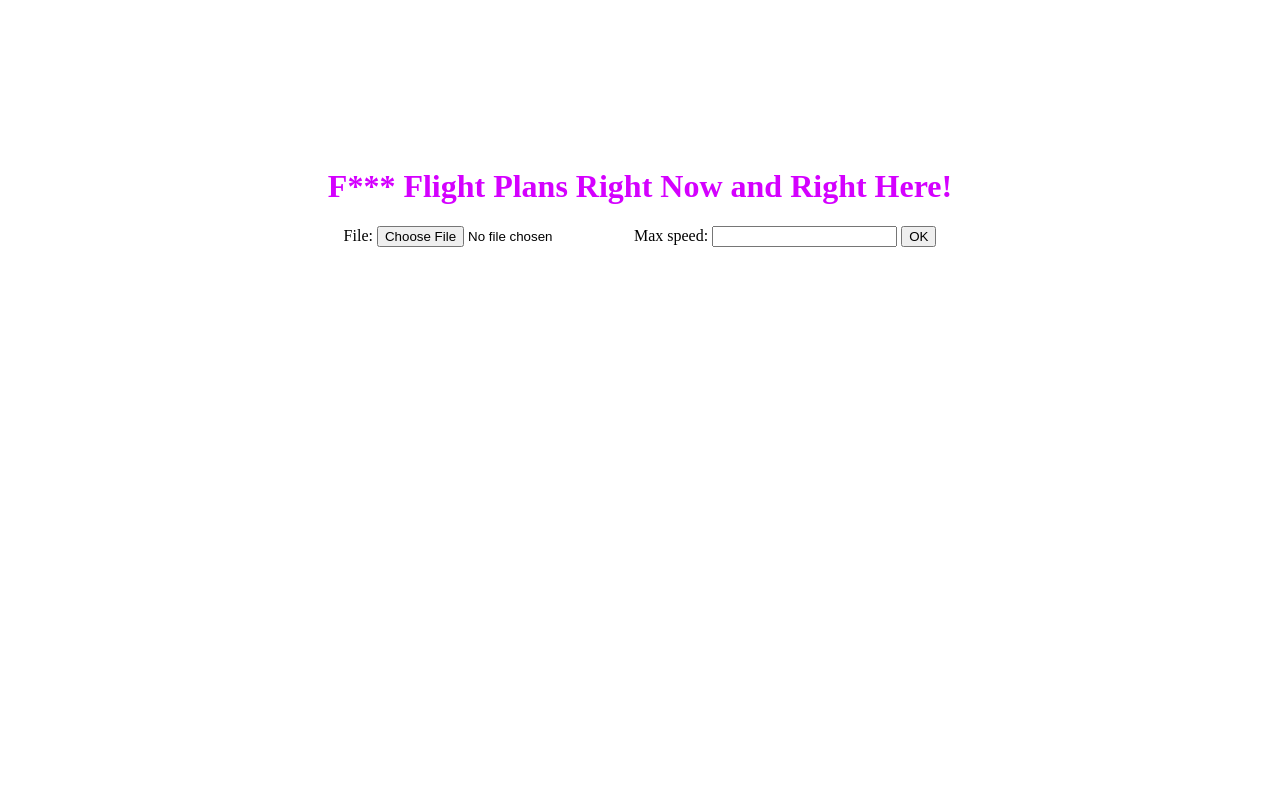
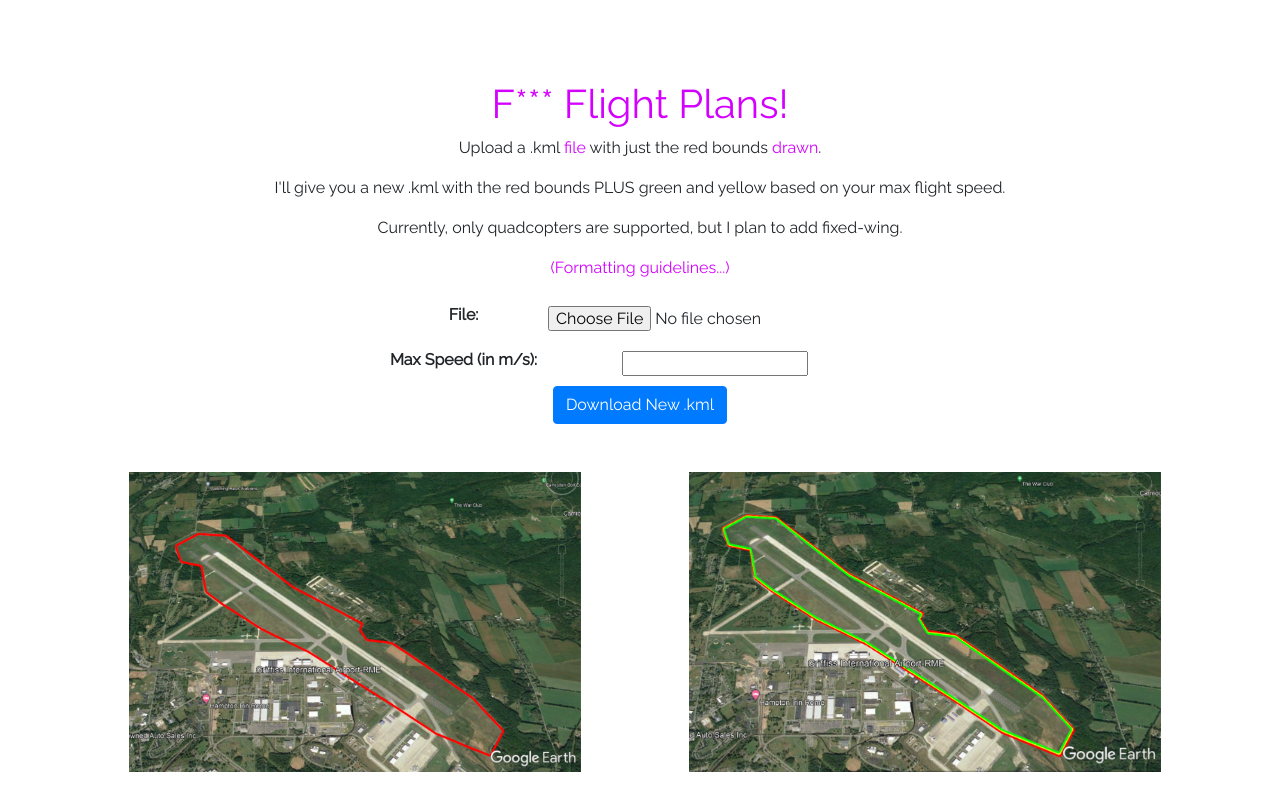
Before and after one commit to GaneshArvapalli/fileflightplans, a Django app: page /kml/ in a window 1280 px wide. Run offline with Django 4.2, Linux system fonts and the light colour scheme.

Commit message:
Removed success page, added error handling for improper files, added explanations to main page, gave example images

```diff
--- a/fileflightplans/kml/forms.py
+++ b/fileflightplans/kml/forms.py
@@ -10,4 +10,4 @@ def validate_file_extension(value):
 
 class UploadFileForm(forms.Form):
     file = forms.FileField(validators=[validate_file_extension])
-    max_speed = forms.FloatField()
+    max_speed = forms.FloatField(label="Max Speed (in m/s)")
--- a/fileflightplans/kml/static/kml/style.css
+++ b/fileflightplans/kml/static/kml/style.css
@@ -1,9 +1,51 @@
-h1 {
-    padding-top: 5em;
+* {
+    font-family: 'Raleway', serif;
+}
+
+a, a:link, a:hover, a:active {
     color: rgb(212, 0, 255);
     text-align: center;
 }
 
-form {
+h1 {
+    padding-top: 2em;
+    font-size: 60px;
+    color: rgb(212, 0, 255);
     text-align: center;
 }
+
+p, h3 {
+    text-align: center;
+    margin-left: auto;
+    margin-right: auto;
+}
+
+.ta-center {
+    display: flex;
+    justify-content: center;
+    margin-left: auto;
+    margin-right: auto;
+}
+
+table {
+    margin-left: auto;
+    margin-right: auto;
+}
+
+td {
+    padding: 10px;
+}
+
+form, table {
+    text-align: center;
+}
+
+.example {
+    padding-top: 2em;
+}
+
+img {
+    max-height: 300px;
+    width: 100%;
+    object-fit: contain;
+}
--- a/fileflightplans/kml/templates/kml/index.html
+++ b/fileflightplans/kml/templates/kml/index.html
@@ -4,18 +4,50 @@
         {% load static %}
 
         <link rel="stylesheet" type="text/css" href="{% static 'kml/style.css' %}">
+        <link rel="stylesheet"
+            href="https://fonts.googleapis.com/css?family=Raleway">
+        <link rel="stylesheet"
+            href="https://cdn.jsdelivr.net/npm/bootstrap@4.3.1/dist/css/bootstrap.min.css"
+            integrity="sha384-ggOyR0iXCbMQv3Xipma34MD+dH/1fQ784/j6cY/iJTQUOhcWr7x9JvoRxT2MZw1T"
+            crossorigin="anonymous">
         <meta name="viewport" content="width=device-width, initial-scale=1">
     </head>
     <body>
         <h1>
-            F*** Flight Plans Right Now and Right Here!
+            F*** Flight Plans!
         </h1>
+        <p>
+            Upload a .kml <a href="https://support.google.com/fusiontables/answer/171215?hl=en" target="_blank">file</a> with just the red bounds <a href="https://support.google.com/earth/answer/148072?hl=en" target="_blank">drawn</a>.
+        </p>
+        <p>
+            I'll give you a new .kml with the red bounds PLUS green and yellow based on your max flight speed.
+        </p>
+        <p>
+            Currently, only quadcopters are supported, but I plan to add fixed-wing.
+        </p>
+        <p>
+            <a href='properformat'>(Formatting guidelines...)</a>
+        </p>
         {% block content %}
         <form action="" method="post" enctype="multipart/form-data">
             {% csrf_token %}
-            {{ form }}
-            <input type="submit" value="OK">
+            <div class="form-group">
+                <table>
+                    {{ form.as_table }}
+                </table>
+                <input class="btn btn-primary" type="submit" value="Download New .kml">
+            </div>
         </form>
+        <div class="example container">
+            <div class="row">
+                <div class="col">
+                    <img class="img-fluid" src="{% static 'kml/img/before.png' %}" alt="Before Image"/>
+                </div>
+                <div class="col">
+                    <img class="img-fluid" src="{% static 'kml/img/after.png' %}" alt="After Image"/>
+                </div>
+            </div>
+        </div>
         {% endblock %}
     </body>
 </html>
--- a/fileflightplans/kml/urls.py
+++ b/fileflightplans/kml/urls.py
@@ -5,5 +5,5 @@ from . import views
 app_name = 'kml'
 urlpatterns = [
     path('', views.index, name='index'),
-    path('success', views.success, name='success')
+    path('properformat', views.properformat, name='properformat')
 ]
--- a/fileflightplans/kml/views.py
+++ b/fileflightplans/kml/views.py
@@ -10,7 +10,10 @@ def index(request):
     if request.method == 'POST':
         form = UploadFileForm(request.POST, request.FILES)
         if form.is_valid():
-            strdata = handle_uploaded_file(request.FILES['file'], form.cleaned_data)
+            try:
+                strdata = handle_uploaded_file(request.FILES['file'], form.cleaned_data)
+            except:
+                return properformat(request)
             outfile = request.FILES['file'].name[:-4] + "_auto.kml"
             response = HttpResponse(strdata, content_type="application/kml")
             response['Content-Disposition'] = "attachment; filename=%s" % outfile
@@ -19,5 +22,5 @@ def index(request):
         form = UploadFileForm()
     return render(request, 'kml/index.html', {'form': form})
 
-def success(request):
-    return render(request, 'kml/success.html')
+def properformat(request):
+    return render(request, 'kml/properformat.html')
```
Also changed, not shown: fileflightplans/kml/handlers.py (+12 -9 lines), fileflightplans/kml/templates/kml/properformat.html (added, +89 -0 lines), fileflightplans/kml/templates/kml/success.html (deleted, +0 -14 lines), kml_shrink_test.py (+6 -4 lines), fileflightplans/kml/static/kml/img/after.png (added), fileflightplans/kml/static/kml/img/before.png (added), 1 other file.
